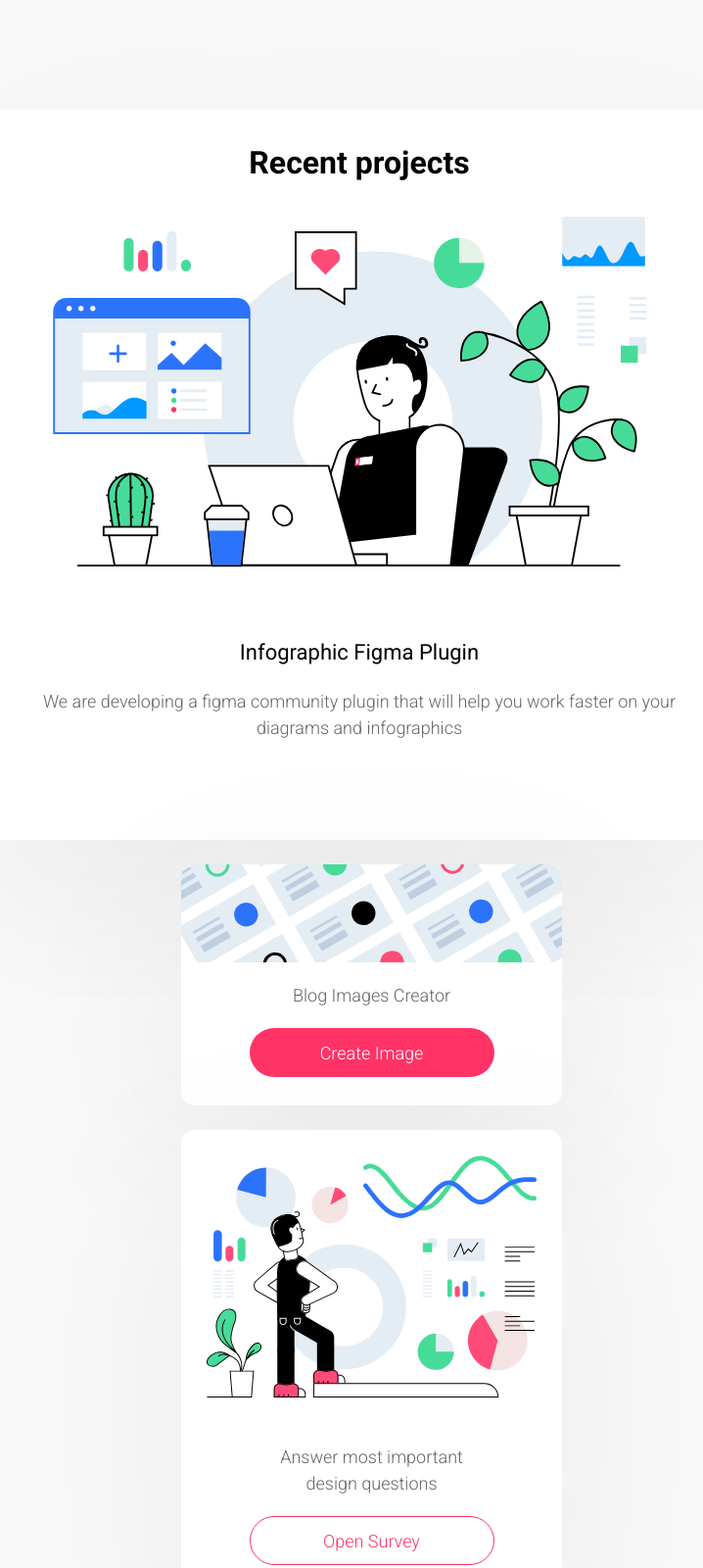
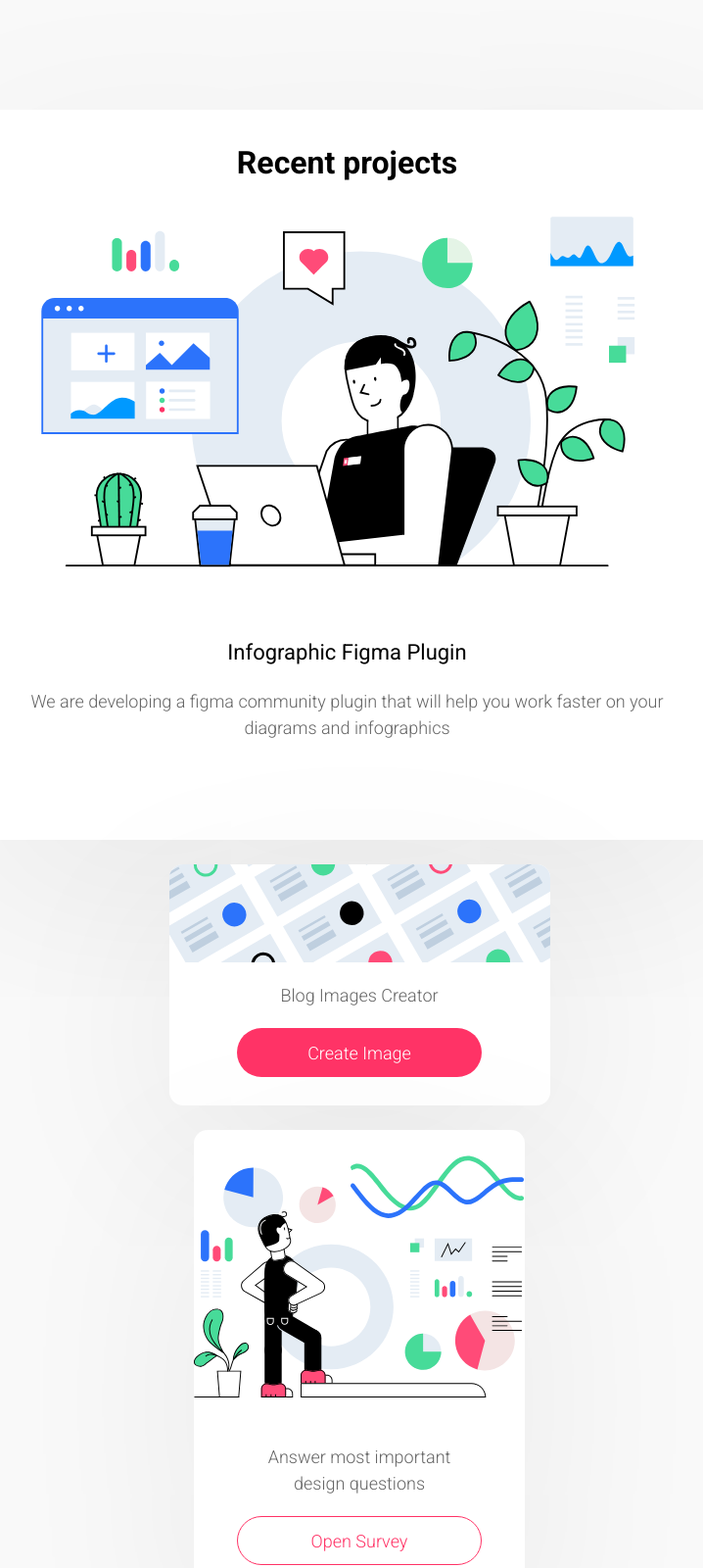
Before and after one commit to belvg-design/belvg-design.github.io, a plain HTML site: page index.html in a window 1280 px wide. Shown: the whole page at 98% size, without its empty margins (273-991 px from the left). Drawn offline with Linux system fonts and the light colour scheme.

Commit message:
Styles changed

```diff
--- a/style.css
+++ b/style.css
@@ -34,12 +34,12 @@
         justify-self: center;
         box-shadow: 0px 50px 200px rgba(0, 0, 0, 0.07);
         margin-bottom: 25px;
+        margin-right: 25px;
     }
 
     .sidebar {
         background: #FFFFFF;
         border-radius: 14px;
-        width: 389px;
         align-self: center;
         box-sizing: border-box;
         display: flex;
@@ -47,7 +47,6 @@
         justify-self: center;
         box-shadow: 0px 50px 200px rgba(0, 0, 0, 0.07);
         margin-bottom: 25px;
-        margin-left: 25px;
         text-align: center;
         align-items: center;
         justify-content: center;
```
